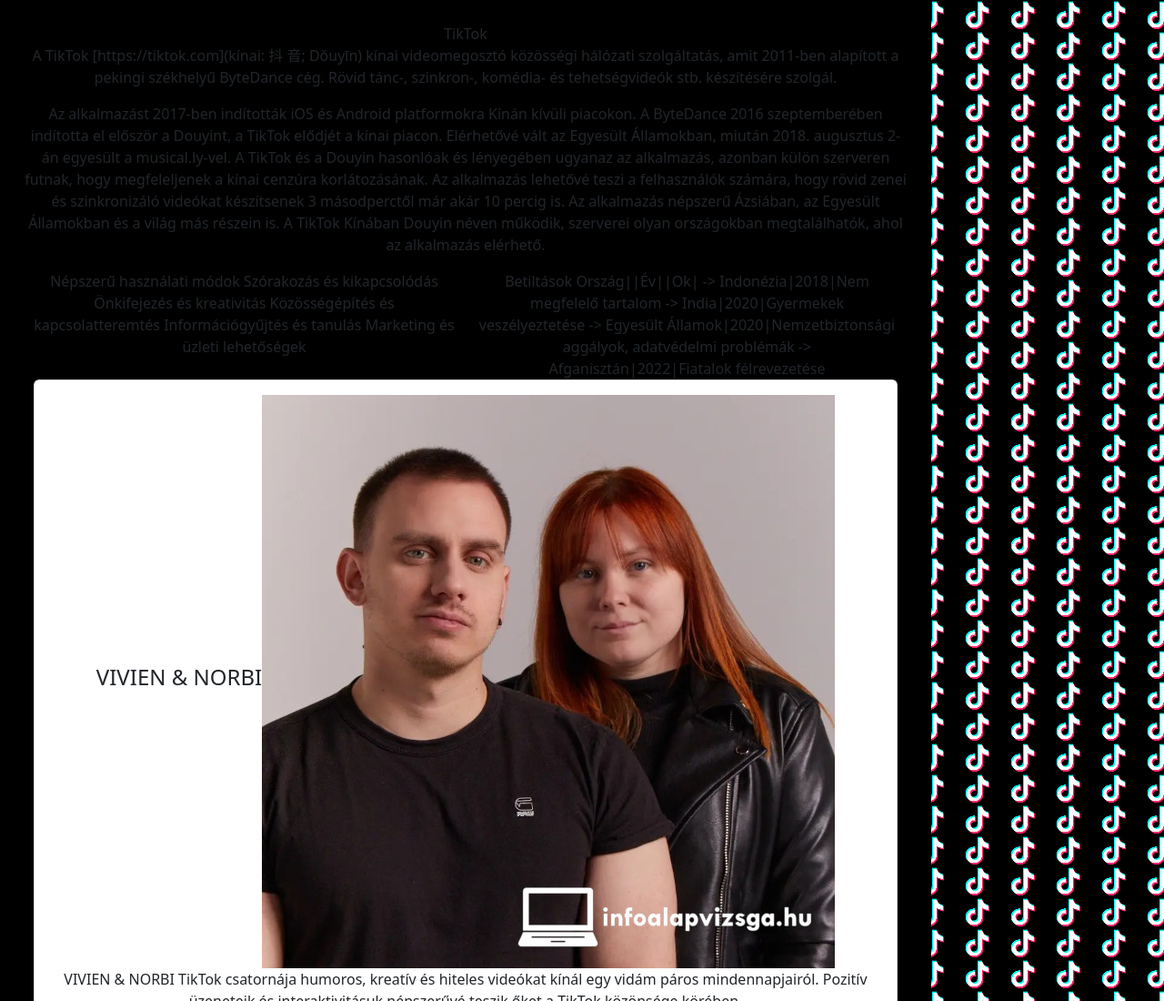
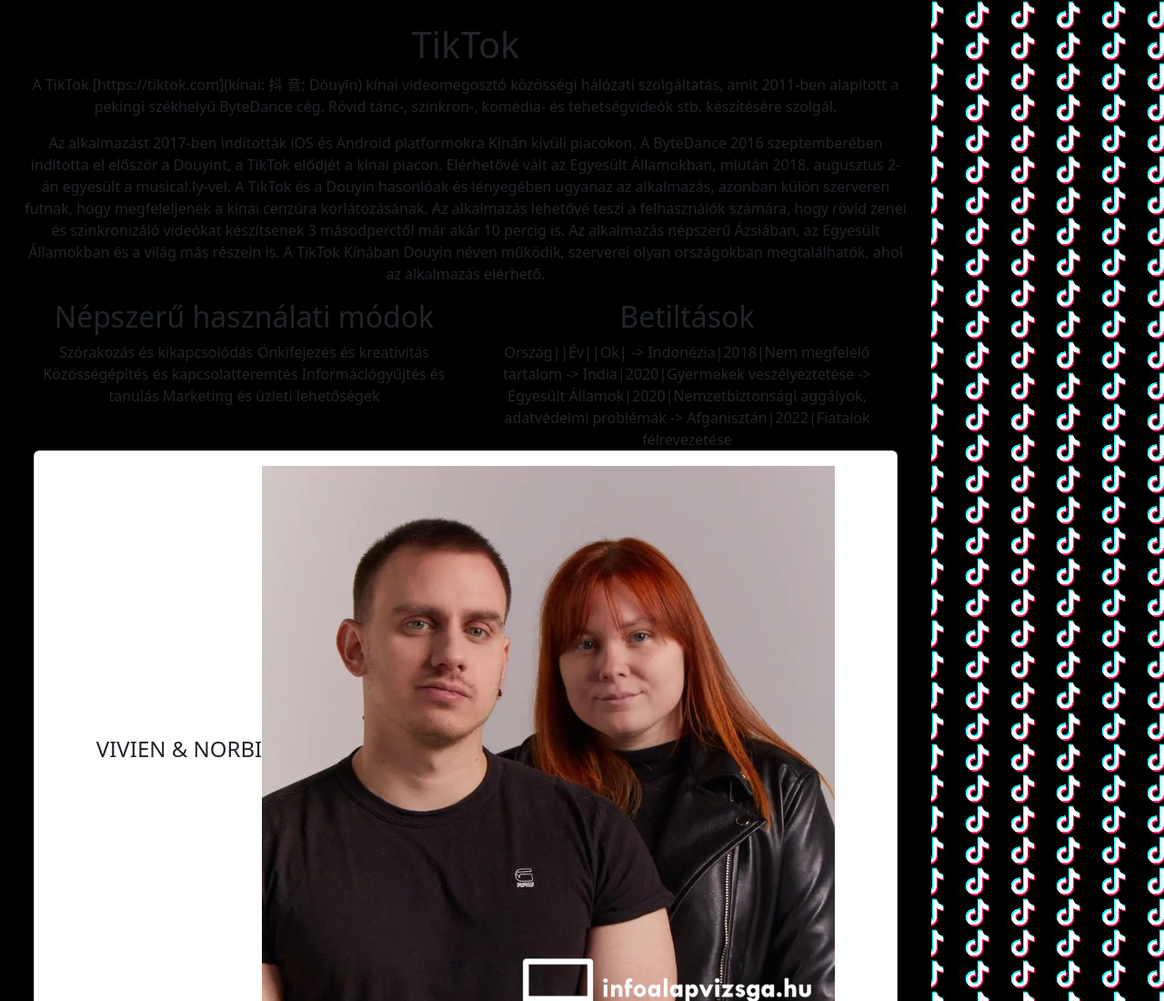
Before and after one commit to mecca43/tiktok, a plain HTML site: page forrás/index.html in a window 1280 px wide. Shown: the top 1100 px of the page at 91% size. Drawn offline with Linux system fonts and the light colour scheme.

Commit message:
hatodik feladat

```diff
--- a/forrás/index.html
+++ b/forrás/index.html
@@ -11,13 +11,13 @@
 
 <body background="tiktok-logo.jpg">
     <main>
-        TikTok
+        <h1>TikTok</h1>
         <p>A TikTok [https://tiktok.com](kínai: 抖 音; Dǒuyīn) kínai videomegosztó közösségi hálózati szolgáltatás, amit 2011-ben alapított a pekingi székhelyű ByteDance cég. Rövid tánc-, szinkron-, komédia- és tehetségvideók stb. készítésére szolgál.</p>
         <p>Az alkalmazást 2017-ben indították iOS és Android platformokra Kínán kívüli piacokon. A ByteDance 2016 szeptemberében indította el először a Douyint, a TikTok elődjét a kínai piacon. Elérhetővé vált az Egyesült Államokban, miután 2018. augusztus 2-án egyesült a musical.ly-vel. A TikTok és a Douyin hasonlóak és lényegében ugyanaz az alkalmazás, azonban külön szerveren futnak, hogy megfeleljenek a kínai cenzúra korlátozásának. Az alkalmazás lehetővé teszi a felhasználók számára, hogy rövid zenei és szinkronizáló videókat készítsenek 3 másodperctől már akár 10 percig is. Az alkalmazás népszerű Ázsiában, az Egyesült Államokban és a világ más részein is. A TikTok Kínában Douyin néven működik, szerverei olyan országokban megtalálhatók, ahol az alkalmazás elérhető.</p>
         <div class="container">
             <div class="row">
                 <div class="col">
-                    Népszerű használati módok
+                    <h2>Népszerű használati módok</h2>
 
                         Szórakozás és kikapcsolódás
                         Önkifejezés és kreativitás
@@ -27,7 +27,7 @@
 
                 </div>
                 <div class="col">
-                    Betiltások
+                    <h2>Betiltások</h2>
                     Ország||Év||Ok|
 
                                 ->
```
